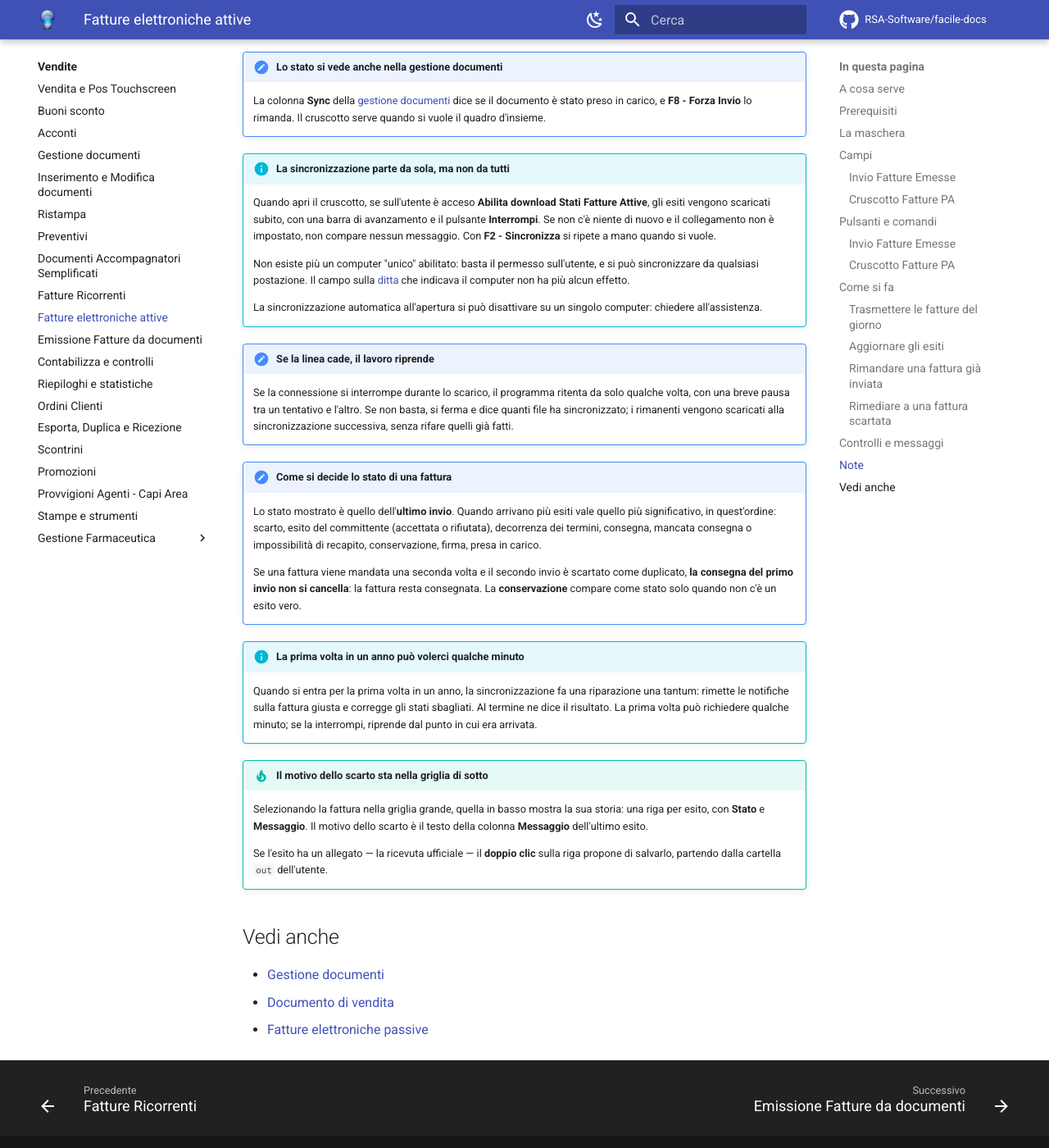
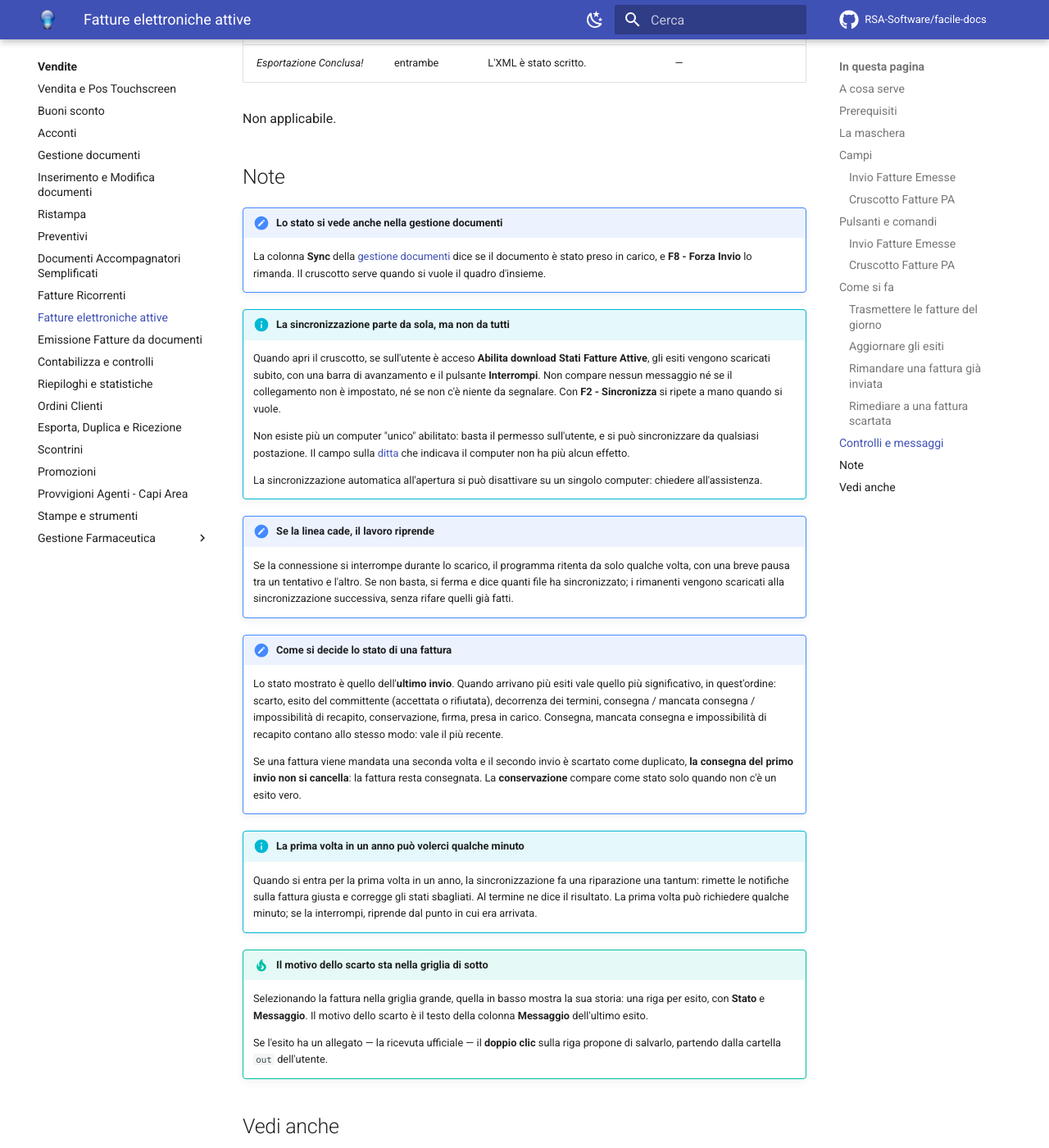
Before and after one commit to RSA-Software/facile-docs, an MkDocs documentation site: the page built from docs/moduli/vendite/fatture-elettroniche-attive.md, in a window 1280 px wide and 1400 px high, scrolled down 7227 px. Shown: the whole window at 82% size. Built offline with MkDocs 1.6.1 and Material for MkDocs 9.7.7, drawn with Linux system fonts in a browser that asks for light colours; comment, search, counter and statistics services are not loaded; some of the changed text lies outside the part shown.

Commit message:
Manuale: correzioni alla sincronizzazione degli esiti (precedenza, avvisi, credito)
Co-Authored-By: Claude Opus 5.5 <noreply@anthropic.com>
Claude-Session: https://claude.ai/code/session_01CChYRiPwrCuYDsUHSsos32

```diff
--- a/docs/moduli/vendite/fatture-elettroniche-attive.md
+++ b/docs/moduli/vendite/fatture-elettroniche-attive.md
@@ -141,6 +141,10 @@ Non applicabile.
    sempre scartato come duplicato.
 3. Premi **Annulla** per rinunciare, oppure **OK** per mandarla comunque.
 
+    L'avviso compare solo quando mandi **una fattura alla volta**: se ne
+    selezioni più di una in **Invio Fatture Emesse**, l'invio procede senza
+    domande e senza avviso.
+
 ### Rimediare a una fattura scartata
 
 1. Nel **Cruscotto** individua il documento scartato e leggi il motivo.
@@ -156,7 +160,7 @@ Non applicabile.
 | *Impossibile trovare il documento in archivio!* | Invio | Il documento della riga non c'è più. | Ricaricare l'elenco. |
 | *Impossibile trovare il cliente in archivio!* | Invio | Il cliente è stato cancellato. | Sistemare l'anagrafica. |
 | *Registro Fatture PA non impostato sulla Ditta!* — e le gemelle su causale contabile, sezione e note di credito | Invio | Mancano le impostazioni fiscali per le fatture PA, o quelle del documento non coincidono. | Rispondere **No** e sistemare [Ditte](../anagrafiche/ditte.md); continuare manda un documento che può essere scartato. |
-| *La fattura risulta già consegnata: un nuovo invio sarà scartato come duplicato. Per correggerla emetti una nota di credito.* | Invio | La fattura è già stata consegnata al cliente e si sta per mandarla di nuovo. L'avviso non blocca: ha i pulsanti **OK** e **Annulla**. | **Annulla**, e per correggere la fattura emettere una nota di credito. **OK** solo se sai perché serve un secondo invio. |
+| *La fattura risulta già consegnata: un nuovo invio sarà scartato come duplicato. Per correggerla emetti una nota di credito.* | Invio | La fattura ha già un esito vero dal Sistema di Interscambio (consegna, mancata consegna, impossibilità di recapito, esito del committente, decorrenza dei termini) o è già in conservazione, e si sta per mandarla di nuovo. L'avviso non blocca: ha i pulsanti **OK** e **Annulla**. | **Annulla**, e per correggere la fattura emettere una nota di credito. **OK** solo se sai perché serve un secondo invio. |
 | *La fattura è già stata inviata e l'esito non è ancora arrivato: un nuovo invio sarà quasi certamente scartato come duplicato.* | Invio | La fattura è già stata mandata, ma la sincronizzazione non ha ancora portato l'esito. Anche questo avviso non blocca. | Premere **Annulla**, sincronizzare dal Cruscotto con **F2 - Sincronizza** e controllare l'esito; mandarla di nuovo solo se è stata scartata. |
 | *Sincronizzazione completata: …* seguito dal numero di file | Cruscotto | È il riepilogo di fine sincronizzazione, con il numero di file scaricati. Può essere anche 0 se non c'era niente di nuovo. All'apertura del cruscotto compare solo se c'è qualcosa da dire. | — |
 | *Sincronizzati … file su …: connessione persa, i rimanenti saranno scaricati alla prossima sincronizzazione.* | Cruscotto | La linea è caduta e le riprese automatiche non sono bastate. | Niente: quello che manca verrà scaricato alla prossima sincronizzazione. Se si ripete, controllare la connessione. |
@@ -188,8 +192,8 @@ Non applicabile.
 
     Quando apri il cruscotto, se sull'utente è acceso **Abilita download Stati
     Fatture Attive**, gli esiti vengono scaricati subito, con una barra di
-    avanzamento e il pulsante **Interrompi**. Se non c'è niente di nuovo e il
-    collegamento non è impostato, non compare nessun messaggio. Con **F2 -
+    avanzamento e il pulsante **Interrompi**. Non compare nessun messaggio né se il
+    collegamento non è impostato, né se non c'è niente da segnalare. Con **F2 -
     Sincronizza** si ripete a mano quando si vuole.
 
     Non esiste più un computer "unico" abilitato: basta il permesso
@@ -211,9 +215,10 @@ Non applicabile.
 
     Lo stato mostrato è quello dell'**ultimo invio**. Quando arrivano più esiti
     vale quello più significativo, in quest'ordine: scarto, esito del
-    committente (accettata o rifiutata), decorrenza dei termini, consegna,
-    mancata consegna o impossibilità di recapito, conservazione, firma, presa
-    in carico.
+    committente (accettata o rifiutata), decorrenza dei termini, consegna /
+    mancata consegna / impossibilità di recapito, conservazione, firma, presa
+    in carico. Consegna, mancata consegna e impossibilità di recapito contano
+    allo stesso modo: vale il più recente.
 
     Se una fattura viene mandata una seconda volta e il secondo invio è
     scartato come duplicato, **la consegna del primo invio non si cancella**:
```
Also changed, not shown: docs/appendici/messaggi-errore.md (+1 -1 lines), docs/moduli/contabilita/fatture-elettroniche-passive.md (+1 -1 lines).
